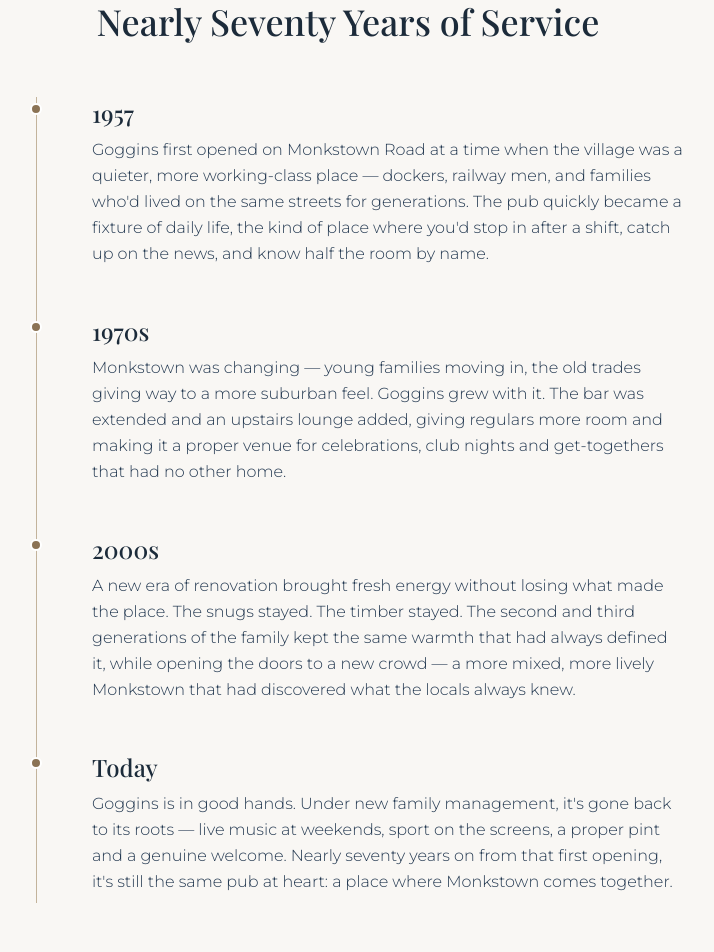
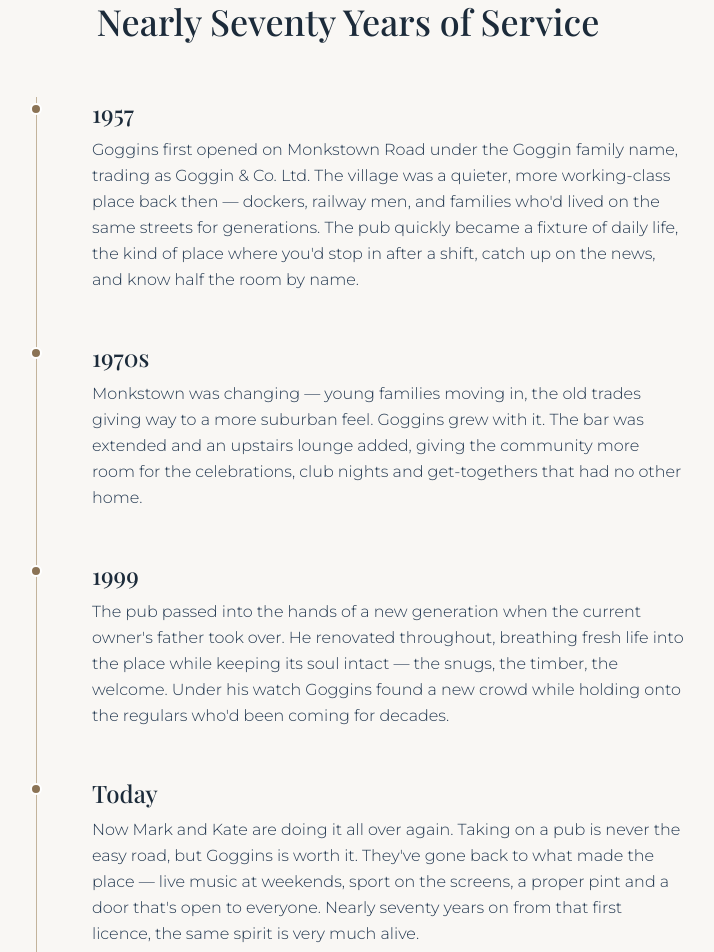
Before and after one commit to markgriffith3011-boop/goggins-pub, a Next.js app: page /our-story in a window 1280 px wide. Shown: the part 1560-2512 px from the top of the page, without its empty margins (292-1006 px from the left). Built offline with nearby package versions, Linux system fonts and the light colour scheme.

Commit message:
Our Story: add generational handovers to timeline
1999 entry: dad's takeover and renovation
Today entry: Mark and Kate continuing the tradition

Co-Authored-By: Claude Sonnet 4.6 <noreply@anthropic.com>

```diff
--- a/app/our-story/page.tsx
+++ b/app/our-story/page.tsx
@@ -9,19 +9,19 @@ export const metadata: Metadata = {
 const timeline = [
   {
     year: '1957',
-    text: 'Goggins first opened on Monkstown Road at a time when the village was a quieter, more working-class place — dockers, railway men, and families who\'d lived on the same streets for generations. The pub quickly became a fixture of daily life, the kind of place where you\'d stop in after a shift, catch up on the news, and know half the room by name.',
+    text: 'Goggins first opened on Monkstown Road under the Goggin family name, trading as Goggin & Co. Ltd. The village was a quieter, more working-class place back then — dockers, railway men, and families who\'d lived on the same streets for generations. The pub quickly became a fixture of daily life, the kind of place where you\'d stop in after a shift, catch up on the news, and know half the room by name.',
   },
   {
     year: '1970s',
-    text: 'Monkstown was changing — young families moving in, the old trades giving way to a more suburban feel. Goggins grew with it. The bar was extended and an upstairs lounge added, giving regulars more room and making it a proper venue for celebrations, club nights and get-togethers that had no other home.',
+    text: 'Monkstown was changing — young families moving in, the old trades giving way to a more suburban feel. Goggins grew with it. The bar was extended and an upstairs lounge added, giving the community more room for the celebrations, club nights and get-togethers that had no other home.',
   },
   {
-    year: '2000s',
-    text: 'A new era of renovation brought fresh energy without losing what made the place. The snugs stayed. The timber stayed. The second and third generations of the family kept the same warmth that had always defined it, while opening the doors to a new crowd — a more mixed, more lively Monkstown that had discovered what the locals always knew.',
+    year: '1999',
+    text: 'The pub passed into the hands of a new generation when the current owner\'s father took over. He renovated throughout, breathing fresh life into the place while keeping its soul intact — the snugs, the timber, the welcome. Under his watch Goggins found a new crowd while holding onto the regulars who\'d been coming for decades.',
   },
   {
     year: 'Today',
-    text: 'Goggins is in good hands. Under new family management, it\'s gone back to its roots — live music at weekends, sport on the screens, a proper pint and a genuine welcome. Nearly seventy years on from that first opening, it\'s still the same pub at heart: a place where Monkstown comes together.',
+    text: 'Now Mark and Kate are doing it all over again. Taking on a pub is never the easy road, but Goggins is worth it. They\'ve gone back to what made the place — live music at weekends, sport on the screens, a proper pint and a door that\'s open to everyone. Nearly seventy years on from that first licence, the same spirit is very much alive.',
   },
 ]
 
```
